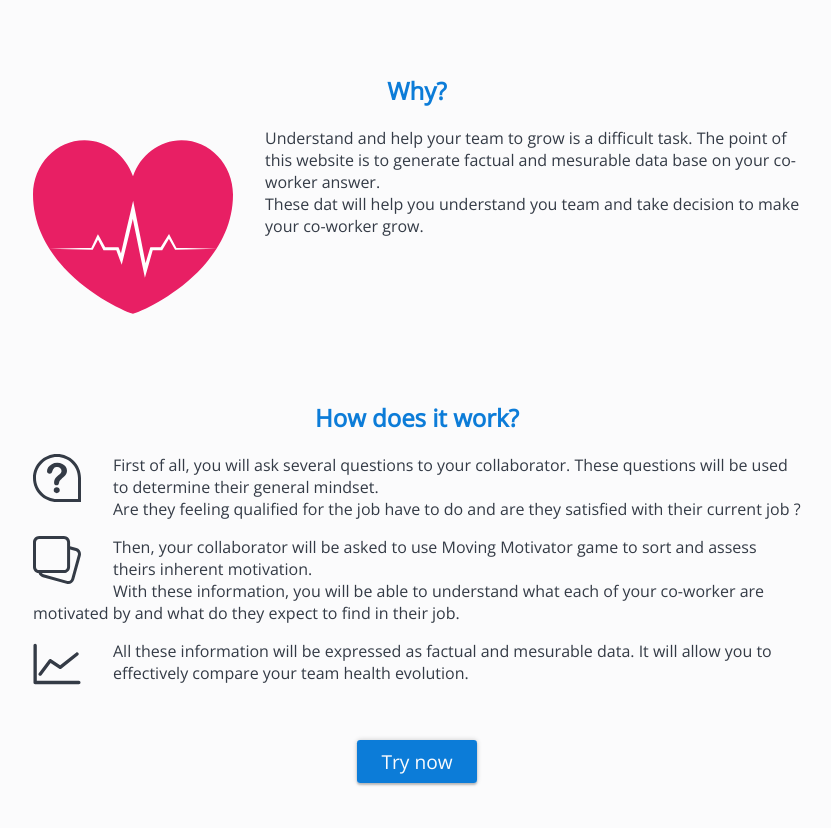
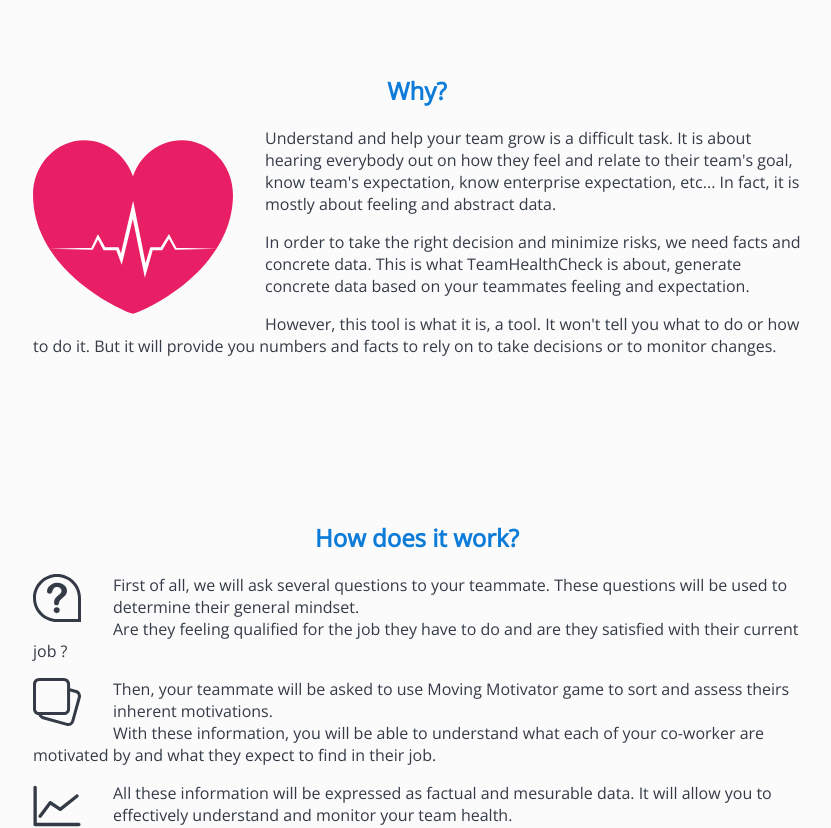
Before and after one commit to Lokymil/team_health_check, a React (Create React App) app: page /interview/theory in a window 1280 px wide. Shown: the part 500-1328 px from the top of the page, without its empty margins (223-1054 px from the left). Built offline with nearby package versions, Linux system fonts and the light colour scheme.

Commit message:
Enhance explanation text

```diff
--- a/src/components/interview/Theory.js
+++ b/src/components/interview/Theory.js
@@ -31,12 +31,23 @@
         <h2>Why?</h2>
         <p className="with-image">
           <img src="/img/heart.svg" alt="" height="200" />
-          Understand and help your team to grow is a difficult task. The point
-          of this website is to generate factual and mesurable data base on your
-          co-worker answer.
-          <br />
-          These dat will help you understand you team and take decision to make
-          your co-worker grow.
+          <p>
+            Understand and help your team grow is a difficult task. It is about
+            hearing everybody out on how they feel and relate to their team's
+            goal, know team's expectation, know enterprise expectation, etc...
+            In fact, it is mostly about feeling and abstract data.
+          </p>
+          <p>
+            In order to take the right decision and minimize risks, we need
+            facts and concrete data. This is what TeamHealthCheck is about,
+            generate concrete data based on your teammates feeling and
+            expectation.
+          </p>
+          <p>
+            However, this tool is what it is, a tool. It won't tell you what to
+            do or how to do it. But it will provide you numbers and facts to
+            rely on to take decisions or to monitor changes.
+          </p>
         </p>
       </section>
       <section id="theory--how">
@@ -44,20 +55,20 @@
         <div className="with-image">
           <img className="icon" src="/img/question-mark.svg" alt="" />
           <p>
-            First of all, you will ask several questions to your collaborator.
-            These questions will be used to determine their general mindset.
-            <br /> Are they feeling qualified for the job have to do and are
-            they satisfied with their current job ?
+            First of all, we will ask several questions to your teammate. These
+            questions will be used to determine their general mindset.
+            <br /> Are they feeling qualified for the job they have to do and
+            are they satisfied with their current job ?
           </p>
         </div>
         <div className="with-image">
           <img className="icon" src="/img/cards.svg" alt="" />
           <p>
-            Then, your collaborator will be asked to use Moving Motivator game
-            to sort and assess theirs inherent motivation.
+            Then, your teammate will be asked to use Moving Motivator game to
+            sort and assess theirs inherent motivations.
             <br />
             With these information, you will be able to understand what each of
-            your co-worker are motivated by and what do they expect to find in
+            your co-worker are motivated by and what they expect to find in
             their job.
           </p>
         </div>
@@ -65,8 +76,8 @@
           <img className="icon" src="/img/stats.svg" alt="" />
           <p>
             All these information will be expressed as factual and mesurable
-            data. It will allow you to effectively compare your team health
-            evolution.
+            data. It will allow you to effectively understand and monitor your
+            team health.
           </p>
         </div>
         <div id="theory--how--link">
```
